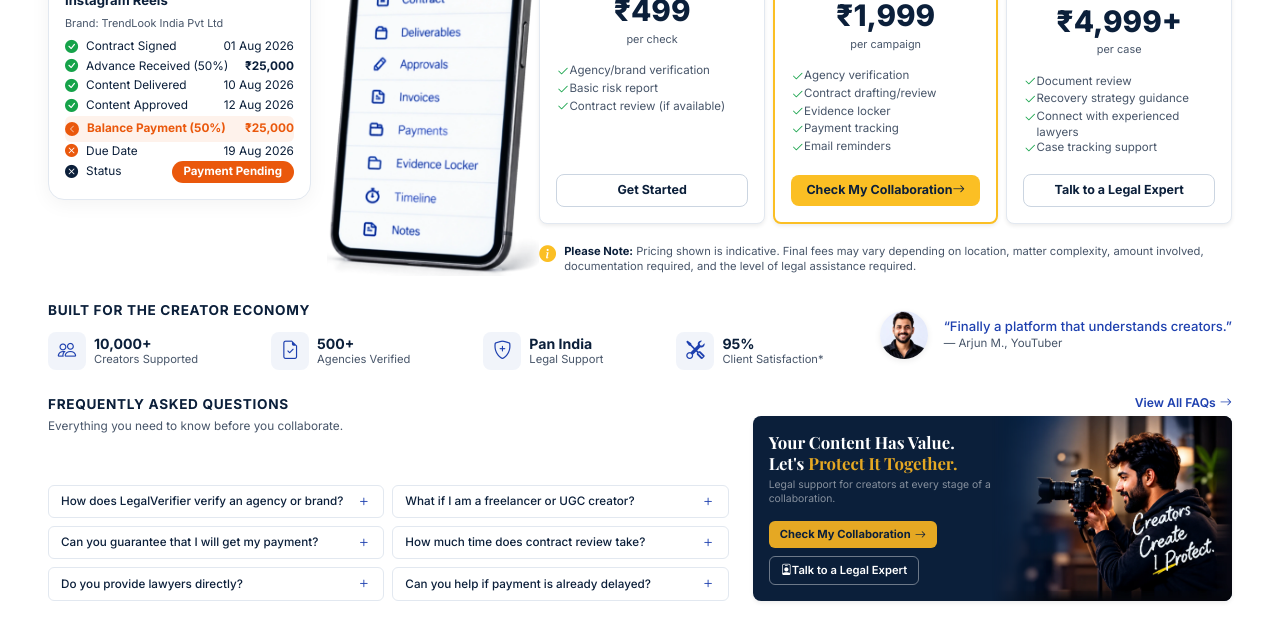
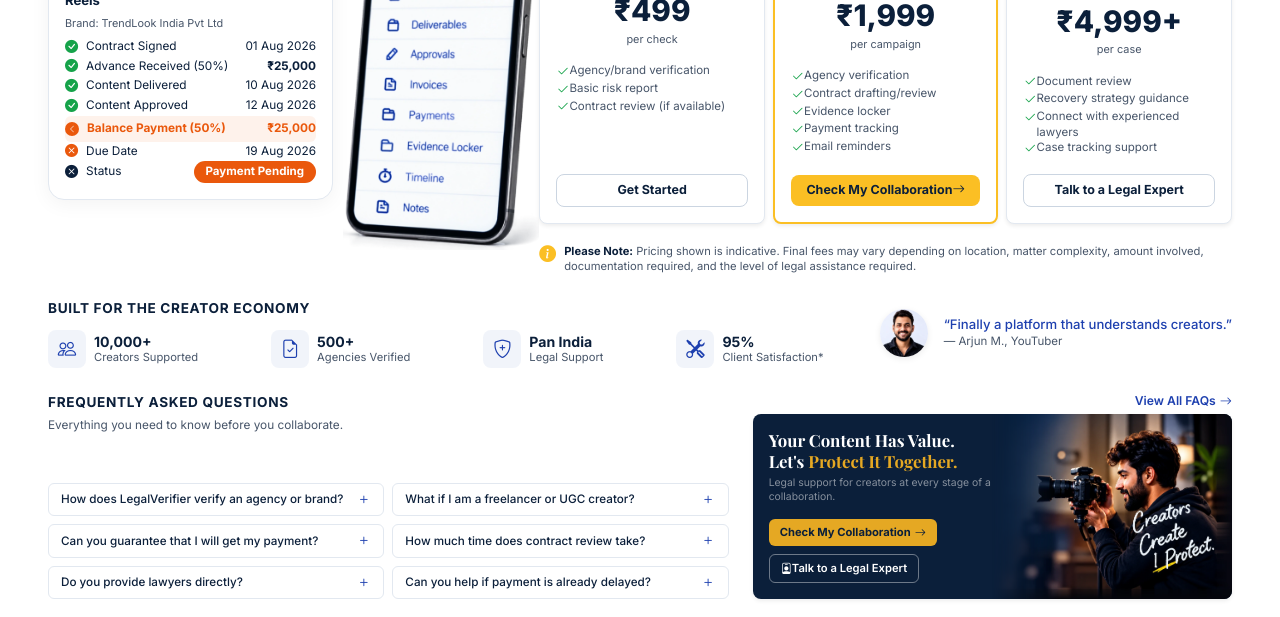
Before and after one commit to pulsarbytein/legal_verifier, a plain HTML site: page creator-protection.html in a window 1280 px wide. Shown: the part 1938-2555 px from the top of the page. Drawn offline with nearby package versions, Linux system fonts and the light colour scheme; a web font is replaced by a local one.

Commit message:
extra space removed

```diff
--- a/creator-protection.html
+++ b/creator-protection.html
@@ -25,7 +25,7 @@
     <link rel="stylesheet" href="css/style.css">
 </head>
 
-<body style="overflow-x: hidden;">
+<body>
 
     <!-- REPLICATED HEADER FROM LEGALVERIFIER.COM -->
     <header class="header bg-white border-bottom sticky-top shadow-sm" id="header">
@@ -352,7 +352,8 @@
                         <h2 class="text-navy fw-bold font-serif mb-1" style="font-size: 2rem; line-height: 1.15;">
                             What Can Go Wrong When You Collaborate Without Protection?
                         </h2>
-                        <p class="mb-0" style="color: var(--color-navy-light); font-size: 0.9rem; line-height: 1.3;">A great
+                        <p class="mb-0" style="color: var(--color-navy-light); font-size: 0.9rem; line-height: 1.3;">A
+                            great
                             campaign can quickly become a legal and payment problem.</p>
                     </div>
 
@@ -384,9 +385,11 @@
                                     <i class="bi bi-file-earmark-text fs-2"></i>
                                 </div>
                                 <div>
-                                <h3 class="fw-bold text-navy mb-0.5" style="font-size: 0.82rem; line-height: 1.15;">No
+                                    <h3 class="fw-bold text-navy mb-0.5" style="font-size: 0.82rem; line-height: 1.15;">
+                                        No
                                         Clear Contract</h3>
-                                <p class="mb-0" style="color: #64748B; font-size: 0.72rem; line-height: 1.25;">Important
+                                    <p class="mb-0" style="color: #64748B; font-size: 0.72rem; line-height: 1.25;">
+                                        Important
                                         terms were agreed on WhatsApp/DM but never properly documented.</p>
                                 </div>
                             </div>
@@ -421,7 +424,8 @@
                                     <h3 class="fw-bold text-navy mb-0.5" style="font-size: 0.82rem; line-height: 1.15;">
                                         Content Used Beyond Agreement</h3>
                                     <p class="mb-0" style="color: #64748B; font-size: 0.72rem; line-height: 1.25;">Your
-                                    content is reused for ads, websites or other campaigns without clearly agreed usage.
+                                        content is reused for ads, websites or other campaigns without clearly agreed
+                                        usage.
                                     </p>
                                 </div>
                             </div>
@@ -438,7 +442,8 @@
                                 <div>
                                     <h3 class="fw-bold text-navy mb-0.5" style="font-size: 0.82rem; line-height: 1.15;">
                                         Campaign Cancelled</h3>
-                                <p class="mb-0" style="color: #64748B; font-size: 0.72rem; line-height: 1.25;">You spend
+                                    <p class="mb-0" style="color: #64748B; font-size: 0.72rem; line-height: 1.25;">You
+                                        spend
                                         time creating content and the campaign is suddenly cancelled.</p>
                                 </div>
                             </div>
@@ -455,7 +460,8 @@
                                 <div>
                                     <h3 class="fw-bold text-navy mb-0.5" style="font-size: 0.82rem; line-height: 1.15;">
                                         Endless Payment Excuses</h3>
-                                <p class="mb-0" style="color: #64748B; font-size: 0.72rem; line-height: 1.25;">"Client
+                                    <p class="mb-0" style="color: #64748B; font-size: 0.72rem; line-height: 1.25;">
+                                        "Client
                                         hasn't paid us yet" becomes a repeated excuse.</p>
                                 </div>
                             </div>
@@ -472,7 +478,8 @@
                                 <div>
                                     <h3 class="fw-bold text-navy mb-0.5" style="font-size: 0.82rem; line-height: 1.15;">
                                         Evidence Scattered</h3>
-                                <p class="mb-0" style="color: #64748B; font-size: 0.72rem; line-height: 1.25;">Contract,
+                                    <p class="mb-0" style="color: #64748B; font-size: 0.72rem; line-height: 1.25;">
+                                        Contract,
                                         approvals, messages and payment promises are spread across WhatsApp, email and
                                         Instagram.</p>
                                 </div>
@@ -488,9 +495,11 @@
                                     <i class="bi bi-question-lg fs-5"></i>
                                 </div>
                                 <div>
-                                <h3 class="fw-bold text-navy mb-0.5" style="font-size: 0.82rem; line-height: 1.15;">You
+                                    <h3 class="fw-bold text-navy mb-0.5" style="font-size: 0.82rem; line-height: 1.15;">
+                                        You
                                         Don't Know What To Do Next</h3>
-                                <p class="mb-0" style="color: #64748B; font-size: 0.72rem; line-height: 1.25;">Unclear
+                                    <p class="mb-0" style="color: #64748B; font-size: 0.72rem; line-height: 1.25;">
+                                        Unclear
                                         whether to send a demand, seek legal advice or pursue another remedy.</p>
                                 </div>
                             </div>
@@ -500,9 +509,9 @@
                     <!-- Mobile Image Layer (Shown below cards on mobile/tablet) -->
                     <div class="col-12 d-block d-lg-none text-center mt-3 pt-1">
                         <img src="assets/images/creator-protection/risk-hero.webp"
-                        alt="Concerned Professional Surrounded by Warning Notes"
-                        class="img-fluid rounded-3"
+                            alt="Concerned Professional Surrounded by Warning Notes" class="img-fluid rounded-3"
                             style="max-height: 380px; width: auto; object-fit: contain;">
+                    </div>
                 </div>
             </div>
         </div>
@@ -1026,12 +1035,12 @@
     </section>
 
     <!-- SECTION 6: PRICING & APP MOCKUP -->
-    <section class="pt-2 pt-lg-2.5 pb-2 pb-lg-3 bg-white" id="pricing">
+    <section class="pt-2 pt-lg-2.5 pb-2 pb-lg-3 bg-white overflow-hidden" id="pricing">
         <div class="container-fluid px-4 px-lg-5">
             <div class="row g-4 align-items-stretch">
 
                 <!-- LEFT COLUMN: ONE COLLABORATION. ONE PROTECTION RECORD. -->
-                <div class="col-lg-5 d-flex flex-column justify-content-between pe-0">
+                <div class="col-lg-5 d-flex flex-column justify-content-between pe-lg-0">
                     <div class="mb-3">
                         <span class="text-uppercase fw-bold d-block mb-1"
                             style="color: var(--color-danger-icon); font-size: 0.8rem; letter-spacing: 0.04em;">ONE
@@ -1041,10 +1050,11 @@
                         </p>
                     </div>
 
-                    <div class="d-flex flex-column flex-sm-row align-items-center align-items-sm-start justify-content-start flex-grow-1 position-relative gap-3">
+                    <div class="d-flex align-items-start justify-content-between flex-grow-1 position-relative w-100"
+                        style="min-width: 0;">
                         <!-- Campaign Tracker Card -->
-                        <div class="bg-white border rounded-4 p-3 shadow-sm align-self-stretch align-self-sm-start flex-grow-1 w-100"
-                            style="border-color: #E2E8F0 !important; box-shadow: 0 4px 20px rgba(0, 0, 0, 0.05) !important;">
+                        <div class="bg-white border rounded-4 p-2 p-sm-3 shadow-sm align-self-start flex-grow-1 me-1 me-sm-2"
+                            style="border-color: #E2E8F0 !important; box-shadow: 0 4px 20px rgba(0, 0, 0, 0.05) !important; min-width: 0; max-width: 58%;">
                             <!-- Header Row 1 -->
                             <div class="d-flex justify-content-between align-items-center mb-2">
                                 <div class="d-flex align-items-center gap-2">
@@ -1156,8 +1166,8 @@
                         </div>
 
                         <!-- Phone Mockup Image -->
-                        <div
-                            class="flex-shrink-0 d-flex align-items-start justify-content-center position-relative ms-sm-auto text-center">
+                        <div class="d-flex align-items-start justify-content-center position-relative ms-auto"
+                            style="max-width: 40%; flex-shrink: 1;">
                             <img src="assets/images/creator-protection/app-mockup.webp" alt="App Menu Mockup"
                                 class="img-fluid" style="max-height: 345px; width: auto; object-fit: contain;">
                         </div>
@@ -1165,7 +1175,7 @@
                 </div>
 
                 <!-- RIGHT COLUMN: CHOOSE YOUR LEVEL OF PROTECTION (PRICING) -->
-                <div class="col-lg-7 d-flex flex-column ps-0">
+                <div class="col-lg-7 d-flex flex-column ps-lg-0">
                     <div class="mb-3">
                         <span class="text-uppercase fw-bold d-block mb-1"
                             style="color: var(--color-danger-icon); font-size: 0.8rem; letter-spacing: 0.04em;">CHOOSE
```
Lines whose indentation alone changed are shown as unchanged.
